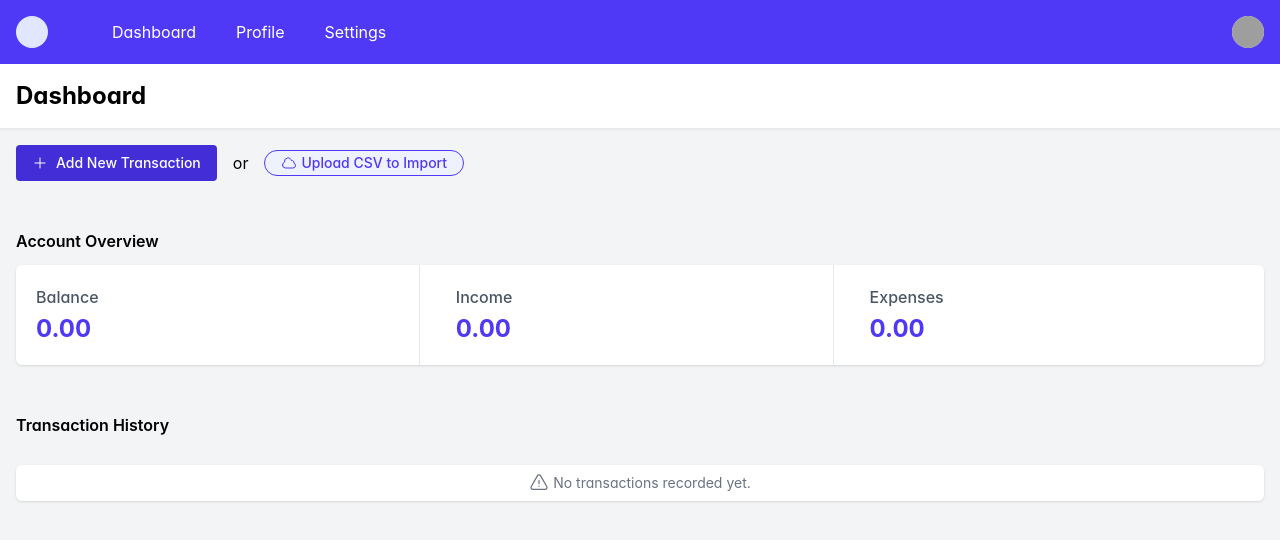
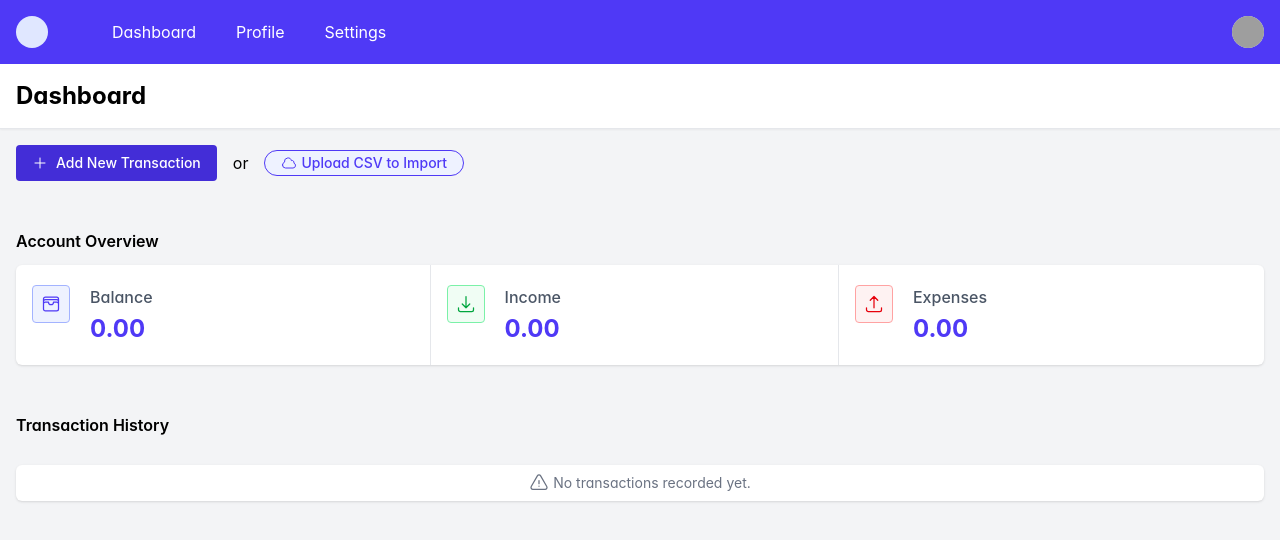
Before and after one commit to sepehramirkiaee/banking-dashboard, a React (Vite) app: page /dashboard in a window 1280 px wide. Shown: the top 540 px of the page. Built offline with nearby package versions, Linux system fonts and the light colour scheme; sample sign-in values are in the browser's storage; grey boxes are pictures that could not be loaded; a web font is replaced by a local one.

Commit message:
tiny ui enhancement for account overview

```diff
--- a/src/components/dashboard/AccountOverview.tsx
+++ b/src/components/dashboard/AccountOverview.tsx
@@ -22,7 +22,7 @@ const AccountOverview = () => {
     <div>
       <h2 className="font-semibold  mb-3">Account Overview</h2>
       <Card>
-        <div className="flex flex-col divide-y divide-gray-200 md:flex-row md:divide-y-0 md:divide-x md:gap-4">
+        <div className="flex flex-col divide-y divide-gray-200 md:flex-row md:divide-y-0 md:divide-x">
           <AccountStatCard testId="balance" title="Balance" value={Number(totalBalance.toFixed(2))} />
           <AccountStatCard testId="income" title="Income" value={Number(totalIncome.toFixed(2))} />
           <AccountStatCard testId="expense" title="Expenses" value={Number(Math.abs(totalExpenses).toFixed(2))} />
--- a/src/components/dashboard/account-overview/AccountStatCard.tsx
+++ b/src/components/dashboard/account-overview/AccountStatCard.tsx
@@ -1,11 +1,32 @@
 import { AccountStatCardProps } from "@/types";
+import { classNames } from "@/utils/classNames";
 import { formatCurrency } from "@/utils/formatCurrency";
+import { ArrowDownTrayIcon, ArrowUpTrayIcon, WalletIcon } from "@heroicons/react/24/outline";
 
 export default function AccountStatCard({ title, value, testId }: AccountStatCardProps) {
+  const iconStyle: { [key: string]: string } = {
+    "balance": "bg-indigo-50 border border-indigo-300 p-2 rounded ml-4 text-indigo-600",
+    "income": "bg-green-50 border border-green-300 p-2 rounded ml-4 text-green-600",
+    "expense": "bg-red-50 border border-red-300 p-2 rounded ml-4 text-red-600",
+  }
+
+  const iconType: { [key: string]: string } = {
+    "balance": "WalletIcon",
+    "income": "ArrowDownTrayIcon",
+    "expense": "ArrowUpTrayIcon",
+  }
+
   return (
-    <div className="flex flex-col gap-1 px-5 py-5 md:grow">
-      <span className="font-medium text-gray-600">{title}</span>
-      <span data-testid={testId} className="text-2xl font-bold text-indigo-600">{formatCurrency(value)}</span>
+    <div className="md:grow flex items-start">
+      <div className={classNames("bg-indigo-50 mt-5 border border-indigo-300 p-2 rounded ml-4 shrink-0", iconStyle[testId])}>
+        {iconType[testId] === "ArrowDownTrayIcon" && <ArrowDownTrayIcon className="size-5" />}
+        {iconType[testId] === "ArrowUpTrayIcon" && <ArrowUpTrayIcon className="size-5" />}
+        {iconType[testId] === "WalletIcon" && <WalletIcon className="size-5" />}
+      </div>
+      <div className="flex flex-col gap-1 px-5 py-5">
+        <span className="font-medium text-gray-600">{title}</span>
+        <span data-testid={testId} className="text-2xl font-bold text-indigo-600">{formatCurrency(value)}</span>
+      </div>
     </div>
   )
 }
```
